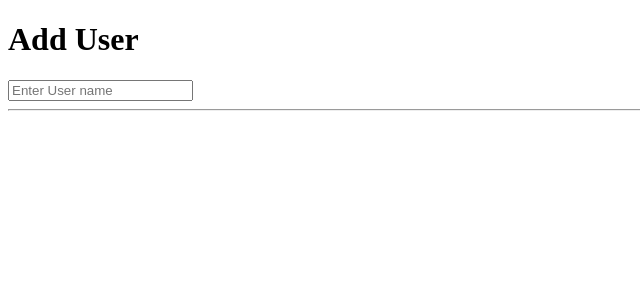
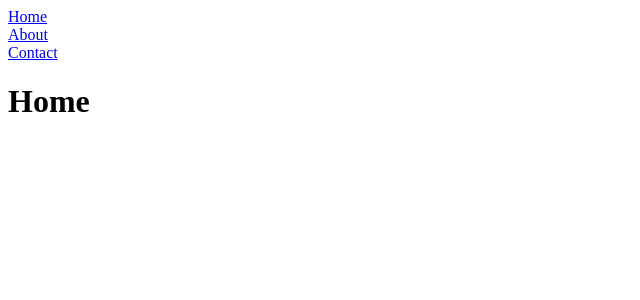
Before and after one commit to pranjalbhatnagar6-ai/React, a React (Vite) app in the folder 01-folder/: page / in a window 1280 px wide. Shown: the top 300 px of the page, without its empty margins (0-640 px from the left). Built offline with nearby package versions, Linux system fonts and the light colour scheme.

Commit message:
installing react-router

```diff
--- a/01-folder/package.json
+++ b/01-folder/package.json
@@ -12,6 +12,7 @@
   "dependencies": {
     "react": "^19.2.4",
     "react-dom": "^19.2.4",
+    "react-router": "^8.0.1",
     "styled-components": "^6.4.2"
   },
   "devDependencies": {
--- /dev/null
+++ b/01-folder/src/53 React Router/RouterMain.jsx
@@ -0,0 +1,20 @@
+import {BrowserRouter, Routes, Route, Link} from "react-router"
+
+export default function RouterMain(){
+    return(
+        <div>
+            <BrowserRouter>
+            <Link to='/' >Home</Link>
+            <br />
+            <Link to='/about' >About</Link>
+            <br />
+            <Link to='/contact' >Contact</Link>
+            <Routes>
+                <Route path="/" element={<h1>Home</h1>}/>
+                <Route path="/about" element={<h1>About</h1>}/>
+                <Route path="/contact" element={<h1>Contact</h1>}/>
+            </Routes>
+            </BrowserRouter>
+        </div>
+    )
+}
--- a/01-folder/src/Learning.jsx
+++ b/01-folder/src/Learning.jsx
@@ -29,7 +29,15 @@
 // import UseTrans from "./42_useTransition Hook in React/useTransition";
 // import PureComp from "./43_Pure Component/PureComp";
 // import DerivedState from "./44_Derived State/DeriveStateMain";
-import LiftingState from "./45_Lifting State Up/LiftingStateUpmain";
+// import LiftingState from "./45_Lifting State Up/LiftingStateUpmain";
+// import UpdatingObject from "./46_Updating Objects in State/UpdatingObjects";
+// import UpdateArray from "./47_Updating Array in State/UpdatingArray";
+// import UseAction from "./48_UseActionState Hook/UseAction";
+// import UseIdMain from "./49_useId Hook/UseIdMain";
+// import Frag from "./50_fragment/fragment";
+// import CustomHook from "./51_MAking Custom Hooks/customMain"
+// import ContextApi from "./52_Context API/ContextApiMain";
+import RouterMain from "./53 React Router/RouterMain";
 
 function Learning() {
   return (
@@ -67,7 +75,16 @@
       {/* <UseTrans /> */}
       {/* <PureComp/> */}
       {/* <DerivedState /> */}
-      <LiftingState />
+      {/* <LiftingState /> */}
+      {/* <UpdatingObject /> */}
+      {/* <UpdateArray /> */}
+      {/* <UseAction /> */}
+      {/* <UseIdMain /> */}
+      {/* <Frag/> */}
+      {/* <CustomHook /> */}
+      {/* <ContextApi /> */}
+      <RouterMain />
+
     </>
   )
 }
```
Also changed, not shown: 1 other file (tests, documents, lock files or other folders).
